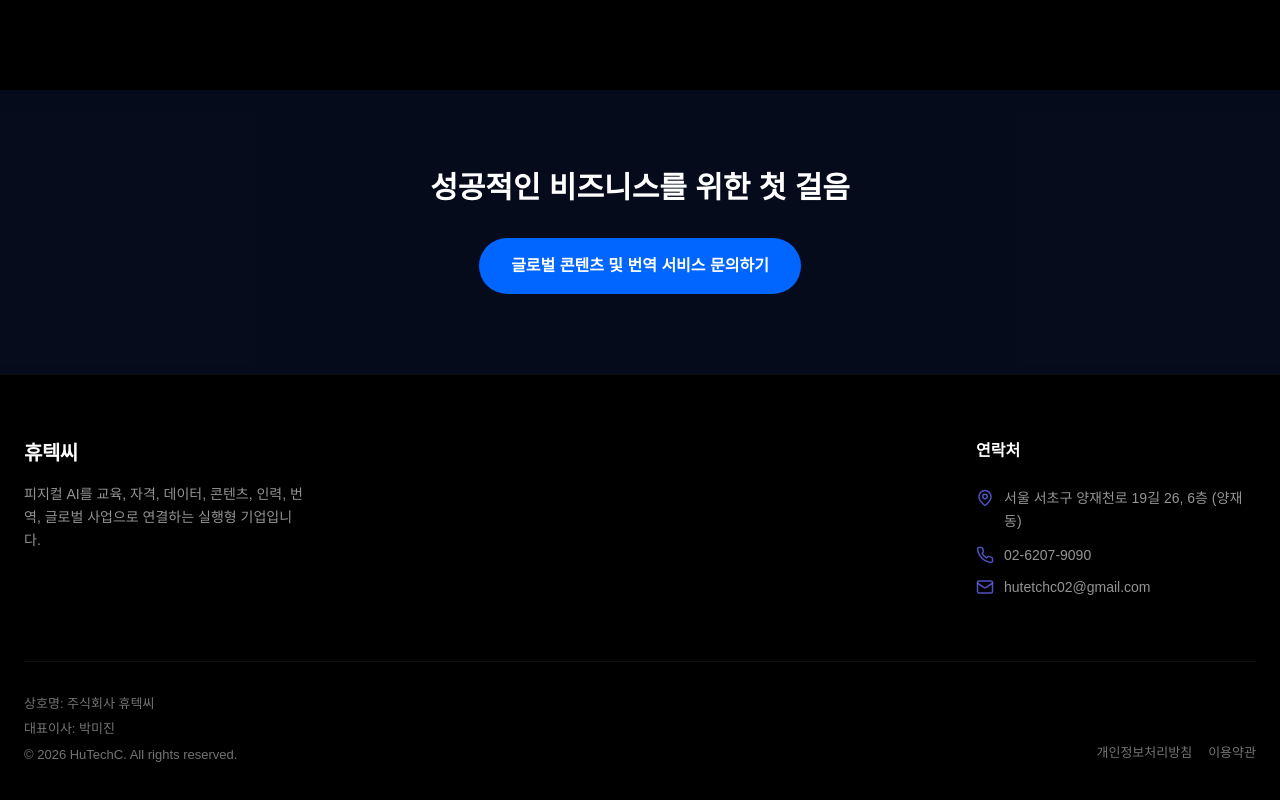
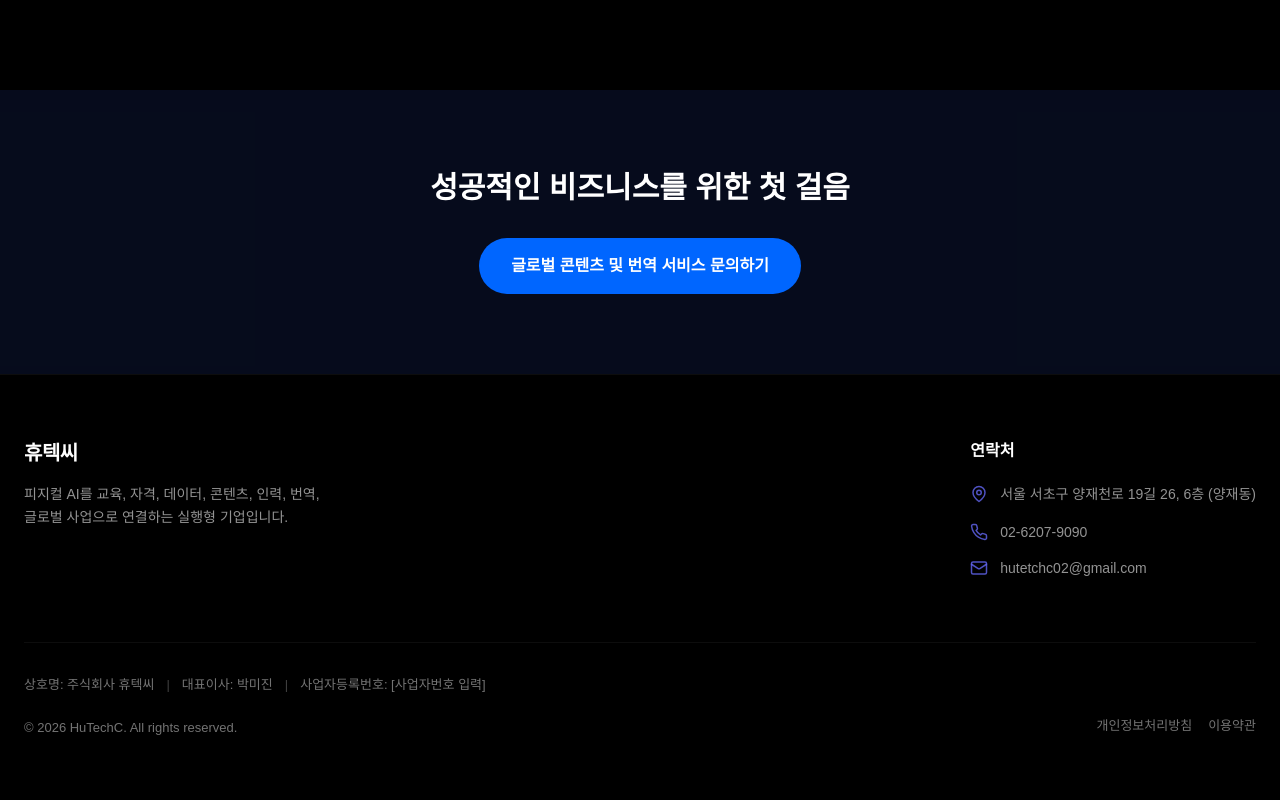
Before and after one commit to hu-tec/physical-ai, a React (Vite) app: page /physical-ai/business/global in a window 1280 px wide. Shown: the part 3445-4245 px from the top of the page. Built offline with nearby package versions, Linux system fonts and the light colour scheme; a web font is replaced by a local one.

Commit message:
Update Footer.tsx

```diff
--- a/src/components/layout/Footer.tsx
+++ b/src/components/layout/Footer.tsx
@@ -5,42 +5,46 @@ export const Footer = () => {
     <footer className="bg-black border-t border-white/5 text-neutral-400 py-16 px-6">
       <div className="max-w-7xl mx-auto flex flex-col lg:flex-row justify-between gap-12 lg:gap-8">
         {/* Left Column */}
-        <div className="space-y-4 max-w-[280px]">
+        <div className="space-y-4">
           <div className="flex items-center gap-2">
             <span className="text-xl font-bold text-white tracking-tight">휴텍씨</span>
           </div>
           <p className="text-sm leading-relaxed text-neutral-400/90">
-            피지컬 AI를 교육, 자격, 데이터, 콘텐츠, 인력, 번역, 글로벌 사업으로 연결하는 실행형 기업입니다.
+            피지컬 AI를 교육, 자격, 데이터, 콘텐츠, 인력, 번역,<br className="hidden sm:block" />
+            글로벌 사업으로 연결하는 실행형 기업입니다.
           </p>
         </div>
 
         {/* Contact Information */}
-        <div className="flex flex-col md:flex-row gap-12 md:gap-24">
-          <div className="flex flex-col gap-3 max-w-[280px]">
-            <h3 className="text-white font-semibold mb-3">연락처</h3>
-            <ul className="space-y-3 text-sm text-neutral-400/90">
-              <li className="flex items-start gap-2.5">
+        <div className="flex flex-col gap-4 min-w-[280px]">
+          <h3 className="text-white font-semibold mb-1">연락처</h3>
+          <ul className="space-y-4 text-sm text-neutral-400/90">
+            <li className="flex items-start gap-3">
               <LucideMapPin className="w-[18px] h-[18px] mt-0.5 text-indigo-500/80 flex-shrink-0" />
               <span className="leading-relaxed">서울 서초구 양재천로 19길 26, 6층 (양재동)</span>
             </li>
-              <li className="flex items-center gap-2.5">
+            <li className="flex items-center gap-3">
               <LucidePhone className="w-[18px] h-[18px] text-indigo-500/80 flex-shrink-0" />
               <span>02-6207-9090</span>
             </li>
-              <li className="flex items-center gap-2.5">
+            <li className="flex items-center gap-3">
               <LucideMail className="w-[18px] h-[18px] text-indigo-500/80 flex-shrink-0" />
               <span>hutetchc02@gmail.com</span>
             </li>
           </ul>
         </div>
       </div>
-      </div>
 
       <div className="max-w-7xl mx-auto mt-16 pt-8 border-t border-white/5 flex flex-col md:flex-row justify-between items-start md:items-end gap-6 text-[13px] text-neutral-500">
-        <div className="space-y-1.5">
+        <div className="space-y-2">
+          <div className="flex flex-col sm:flex-row sm:gap-3 sm:items-center">
             <p>상호명: 주식회사 휴텍씨</p>
+            <span className="hidden sm:inline text-neutral-700">|</span>
             <p>대표이사: 박미진</p>
-          <p className="mt-6">© 2026 HuTechC. All rights reserved.</p>
+            <span className="hidden sm:inline text-neutral-700">|</span>
+            <p>사업자등록번호: [사업자번호 입력]</p>
+          </div>
+          <p className="pt-4">© 2026 HuTechC. All rights reserved.</p>
         </div>
         <div className="flex gap-4 pb-0.5">
           <a href="#" className="hover:text-white transition-colors">개인정보처리방침</a>
```
Lines whose indentation alone changed are shown as unchanged.
